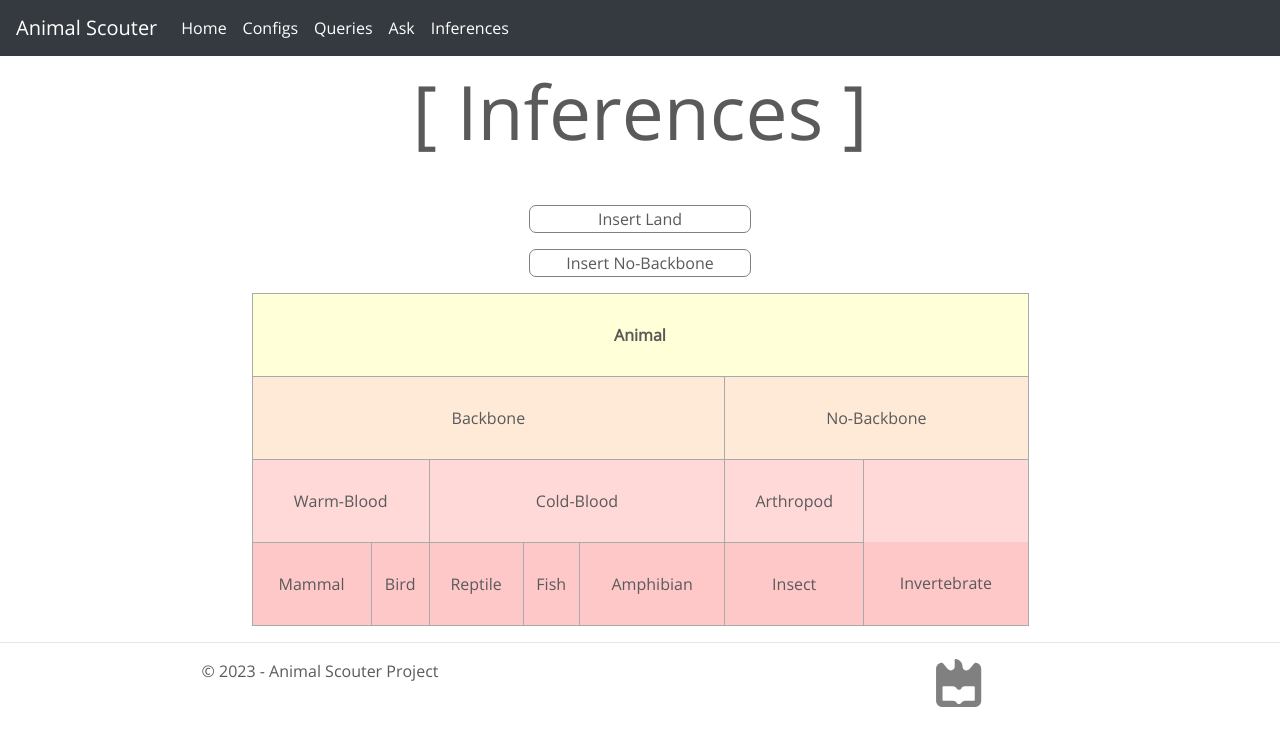
After one commit to xL1fer/WS_2022_2023, a Django app: page /inferences in a window 1280 px wide. The commit adds this page. Shown: the top 746 px of the page. Run offline with Django 4.2, Linux system fonts and the light colour scheme; some libraries are stand-ins or nearby versions.

Commit message:
assignment 2 work

```diff
--- a/TP2/wsproject/animalscouter/static/css/globalstyle.css
+++ b/TP2/wsproject/animalscouter/static/css/globalstyle.css
@@ -65,9 +65,14 @@ h1, h2, h3, h4, h5, h6 {
 }
 
 .m-title {
-    font-size: 4.688rem;
+    font-size: 2.688rem;
     text-align: center;
     margin-bottom: 5%;
+}
+@media (min-width: 820px) {
+	.m-title {
+		font-size: 4.688rem;
+	}
 }
 
 .s-title {
@@ -174,7 +179,7 @@ button {
     transition: ease 200ms;
 }
 
-button:hover{
+button:hover {
     cursor: pointer;
     background-color: rgb(180, 180, 180);
 }
@@ -189,3 +194,67 @@ input {
     border: 1px solid gray;
     text-align: center;
 }
+
+/************************************************/
+/*           Inferences Page Styling            */
+/************************************************/
+
+th, td:not(.empty, .invertebrate) {
+    border: 1px solid rgb(170, 170, 170);
+    text-align: center;
+    line-height: 5rem;
+}
+
+.empty {
+    border-right: 1px solid rgb(170, 170, 170);
+    text-align: center;
+    line-height: 5rem;
+}
+
+.invertebrate {
+    border-bottom: 1px solid rgb(170, 170, 170);
+    border-right: 1px solid rgb(170, 170, 170);
+    text-align: center;
+    line-height: 5rem;
+}
+
+
+.pyramid-item {
+    font-size: 1.0rem;
+    padding: 1rem;
+}
+@media (min-width: 820px) {
+	.pyramid-item  {
+		font-size: 1.3rem;
+	}
+}
+
+.table-row1 {
+    background-color: rgb(255, 255, 216);
+}
+
+.table-row2 {
+    background-color: rgb(255, 234, 216);
+}
+
+.table-row3 {
+    background-color: rgb(255, 216, 216);
+}
+
+.table-row4 {
+    background-color: rgb(255, 200, 200);
+}
+
+.button-inference {
+    background-color: rgb(255, 255, 255);
+    border-radius: 7px;
+    border: 1px solid gray;
+    width: 20%;
+    transition: ease 200ms;
+    margin: 0 0 1rem 0;
+}
+
+.button-inference:hover {
+    cursor: pointer;
+    background-color: rgb(230, 230, 230);
+}
--- /dev/null
+++ b/TP2/wsproject/animalscouter/templates/inferences.html
@@ -0,0 +1,85 @@
+{% extends "layout.html" %}
+
+{% block content %}
+
+<h1 class="m-title">[ Inferences ]</h1>
+
+<div style="text-align: center;">
+
+    <form class="insert-inference-form" method="post" enctype="multipart/form-data">
+        {% csrf_token %}
+        <input type="hidden" name="insert-land-inference" value="land" />
+
+        <button class="button-inference" type="submit">Insert Land</button>
+    </form>
+
+    <form class="insert-inference-form" method="post" enctype="multipart/form-data">
+        {% csrf_token %}
+        <input type="hidden" name="insert-nobackbone-inference" value="nobackbone" />
+
+        <button class="button-inference" type="submit">Insert No-Backbone</button>
+    </form>
+
+</div>
+
+<table class="center">
+    <tr class="table-row1">
+        <th colspan="7">Animal</th>
+    </tr>
+    <tr class="table-row2">
+        <td colspan="5">Backbone</td>
+        <td colspan="2">No-Backbone</td>
+    </tr>
+    <tr class="table-row3">
+        <td colspan="2">Warm-Blood</td>
+        <td colspan="3">Cold-Blood</td>
+        <td colspan="1">Arthropod</td>
+        <td colspan="1" class="empty"></td>
+    </tr>
+    <tr class="table-row4">
+        <td>Mammal</td>
+        <td>Bird</td>
+        <td>Reptile</td>
+        <td>Fish</td>
+        <td>Amphibian</td>
+        <td>Insect</td>
+        <td class="invertebrate">Invertebrate</td>
+    </tr>
+</table>
+
+<!--
+<table class="center">
+    <tr>
+        <th>
+            <span class="pyramid-item">Animal</span>
+        </th>
+    </tr>
+    <tr>
+        <td>
+            <span class="pyramid-item">Backbone</span>
+            <span class="pyramid-item">No-Backbone</span>
+        </td>
+    </tr>
+    <tr>
+        <td>
+            <span class="pyramid-item" style="margin-right: 5rem;">Warm-Blood</span>
+            <span class="pyramid-item" style="margin-right: 5rem;">Cold-Blood</span>
+            <span class="pyramid-item" style="margin-right: 10rem;">Arthropod</span>
+        </td>
+    </tr>
+    <tr>
+        <td>
+            <span class="pyramid-item">Mammal</span>
+            <span class="pyramid-item">Bird</span>
+            <span class="pyramid-item">Reptile</span>
+            <span class="pyramid-item">Fish</span>
+            <span class="pyramid-item">Amphibian</span>
+            <span class="pyramid-item">Insect</span>
+            <span class="pyramid-item">Invertebrate</span>
+        </td>
+    </tr>
+</table>
+-->
+
+
+{% endblock %}
--- a/TP2/wsproject/animalscouter/templates/layout.html
+++ b/TP2/wsproject/animalscouter/templates/layout.html
@@ -43,6 +43,9 @@
                     <li class="nav-item active">
                         <a class="nav-link" href="{% url 'ask' %}">Ask</a>
                     </li>
+                    <li class="nav-item active">
+                        <a class="nav-link" href="{% url 'inferences' %}">Inferences</a>
+                    </li>
                 </ul>
             </div>
         </nav>
--- a/TP2/wsproject/animalscouter/views.py
+++ b/TP2/wsproject/animalscouter/views.py
@@ -284,13 +284,25 @@ def queries(request):
                     ?animal_id ?p ?o.
                 }
                 """
-
         query = query.replace("_animal_name", request.POST['animal_item'].replace("_", " "))
-
         payload_query = { "query": query }
         res = accessor.sparql_select(body=payload_query, repo_name=repo_name)
+        res = json.loads(res)
 
-        res = json.loads(res)
+        land_query = """
+                base <http://zoo.org/>
+                prefix pred: <http://zoo.org/pred/>
+                prefix animalc: <http://zoo.org/class/>
+                select ?animal_id ?p ?o
+                where {
+                    ?animal_id pred:name "_animal_name".
+                    ?animal_id a animalc:Land.
+                }
+                """
+        land_query = land_query.replace("_animal_name", request.POST['animal_item'].replace("_", " "))
+        payload_land_query = { "query": land_query }
+        res_land = accessor.sparql_select(body=payload_land_query, repo_name=repo_name)
+        res_land = json.loads(res_land)
 
         description = []
         for e in res['results']['bindings']:
@@ -350,6 +362,9 @@ def queries(request):
                 value = e['o']['value'].lower()
 
             description.append((key.title(), value.title()))
+
+        if (len(res_land['results']['bindings']) > 0):
+            description.append(("Is", "Land"))
 
         request.session['animal_description'] = description
 
@@ -448,3 +463,44 @@ def ask(request):
         return render(request, 'ask.html', { 'ask_response': res['boolean'], 'animal_ask_form': animal_ask_form })
 
     return render(request, 'ask.html', { 'animal_ask_form': animal_ask_form })
+
+def inferences(request):
+    """Renders the ask page."""
+    assert isinstance(request, HttpRequest)
+
+    if 'insert-land-inference' in request.POST:
+        update = """
+                PREFIX rdf: <http://www.w3.org/1999/02/22-rdf-syntax-ns#>
+                PREFIX animalc: <http://zoo.org/class/>
+                PREFIX zoop: <http://zoo.org/pred/>
+                INSERT {
+                    ?s a animalc:Land.
+                }
+                WHERE {
+                    ?s a animalc:Animal.
+                    filter NOT EXISTS { ?s zoop:is "Airborne". }.
+                    filter NOT EXISTS { ?s zoop:is "Aquatic". }.
+                }
+                """
+
+        payload_query = { "update": update }
+        res = accessor.sparql_update(body=payload_query, repo_name=repo_name)
+
+    if 'insert-nobackbone-inference' in request.POST:
+        update = """
+                PREFIX rdf: <http://www.w3.org/1999/02/22-rdf-syntax-ns#>
+                PREFIX animalc: <http://zoo.org/class/>
+                PREFIX zoop: <http://zoo.org/pred/>
+                INSERT {
+                ?s a animalc:No-Backbone.
+                }
+                WHERE {
+                    ?s a animalc:Animal.
+                    filter NOT EXISTS { ?s zoop:has "Backbone". }.
+                }
+                """
+
+        payload_query = { "update": update }
+        res = accessor.sparql_update(body=payload_query, repo_name=repo_name)
+
+    return render(request, 'inferences.html')
--- a/TP2/wsproject/wsproject/urls.py
+++ b/TP2/wsproject/wsproject/urls.py
@@ -23,4 +23,5 @@ urlpatterns = [
     path('configs', views.configs, name='configs'),
     path('queries', views.queries, name='queries'),
     path('ask', views.ask, name='ask'),
+    path('inferences', views.inferences, name='inferences'),
 ]
```
